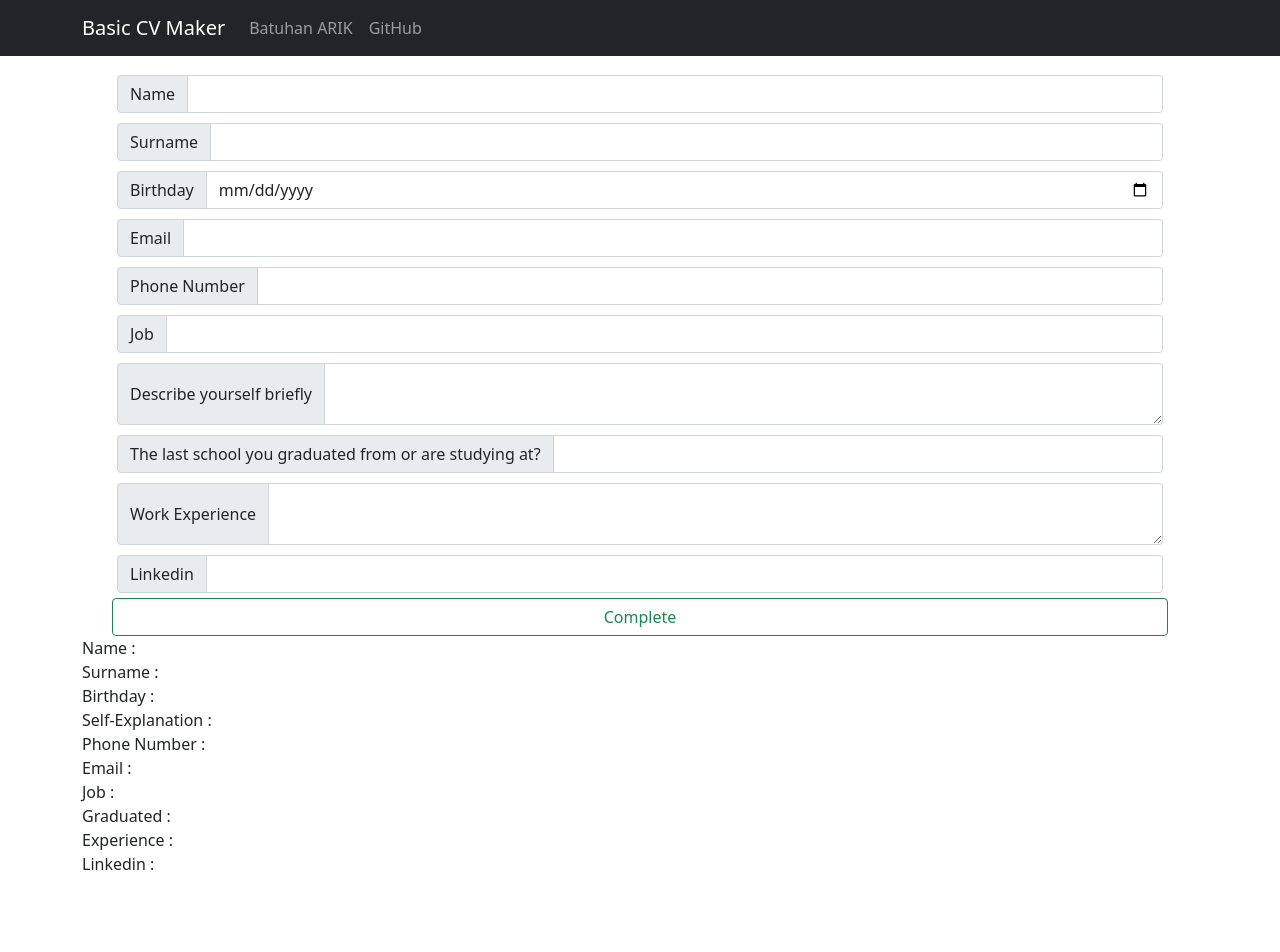
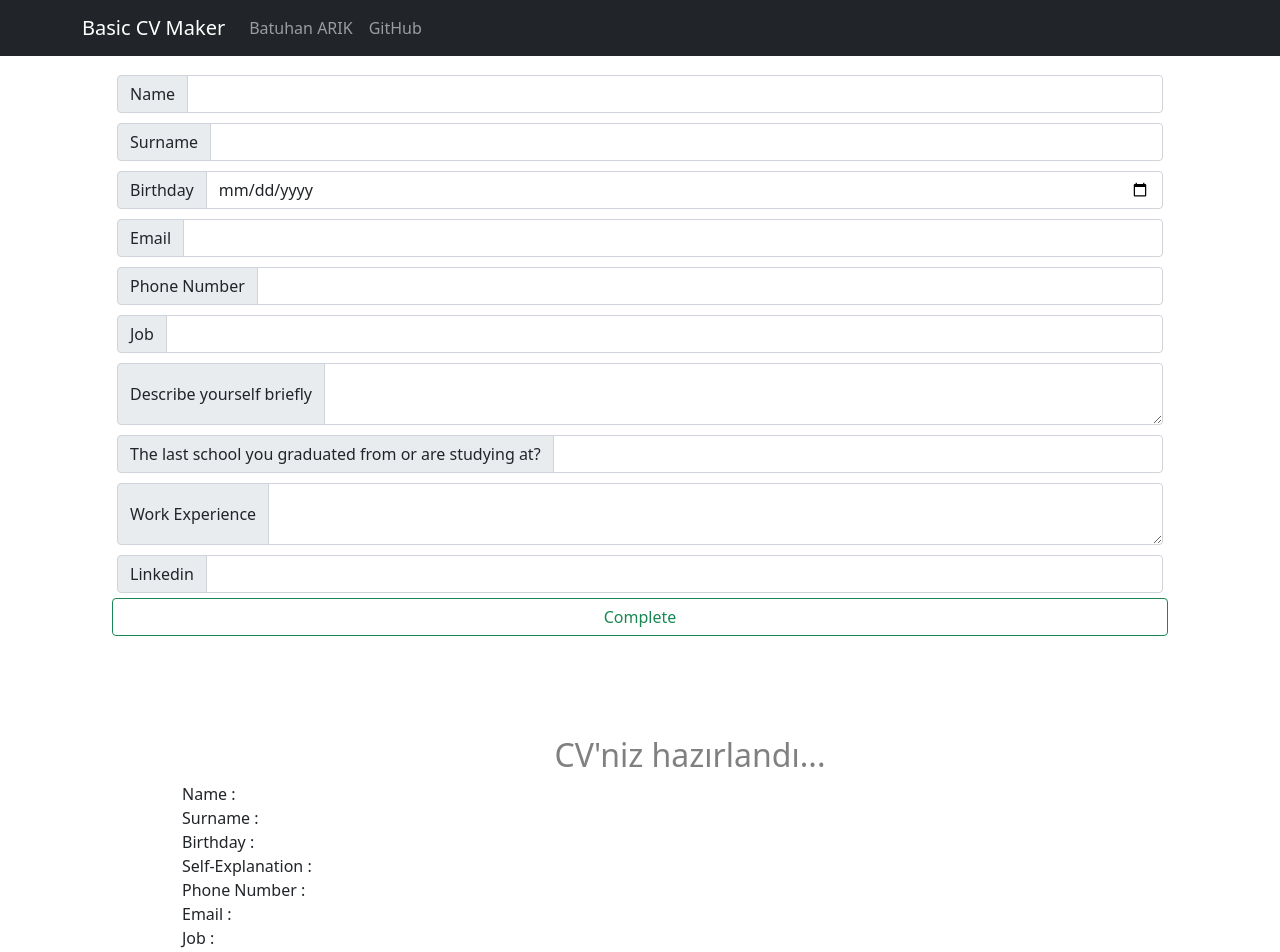
Before and after one commit to devlettum/BasicCvMaker, a React (Create React App) app: page / in a window 1280 px wide. Shown: the top 952 px of the page. Before the commit the page ends 876 px from the top, so only its background shows below. Built offline with nearby package versions, Linux system fonts and the light colour scheme.

Commit message:
Finished

```diff
--- a/src/components/output.js
+++ b/src/components/output.js
@@ -1,7 +1,8 @@
 function Output(props) {
 
     return (
-      <div>
+      <div style={{ marginTop:100,marginLeft:100}}>
+          <h2 style={{ color: 'gray',textAlign: 'center' }}>CV'niz hazırlandı...</h2>
         <div>Name : {props.InputInfos.name}</div>
         <div>Surname : {props.InputInfos.surname}</div>
         <div>Birthday : {props.InputInfos.birthday}</div>
```
